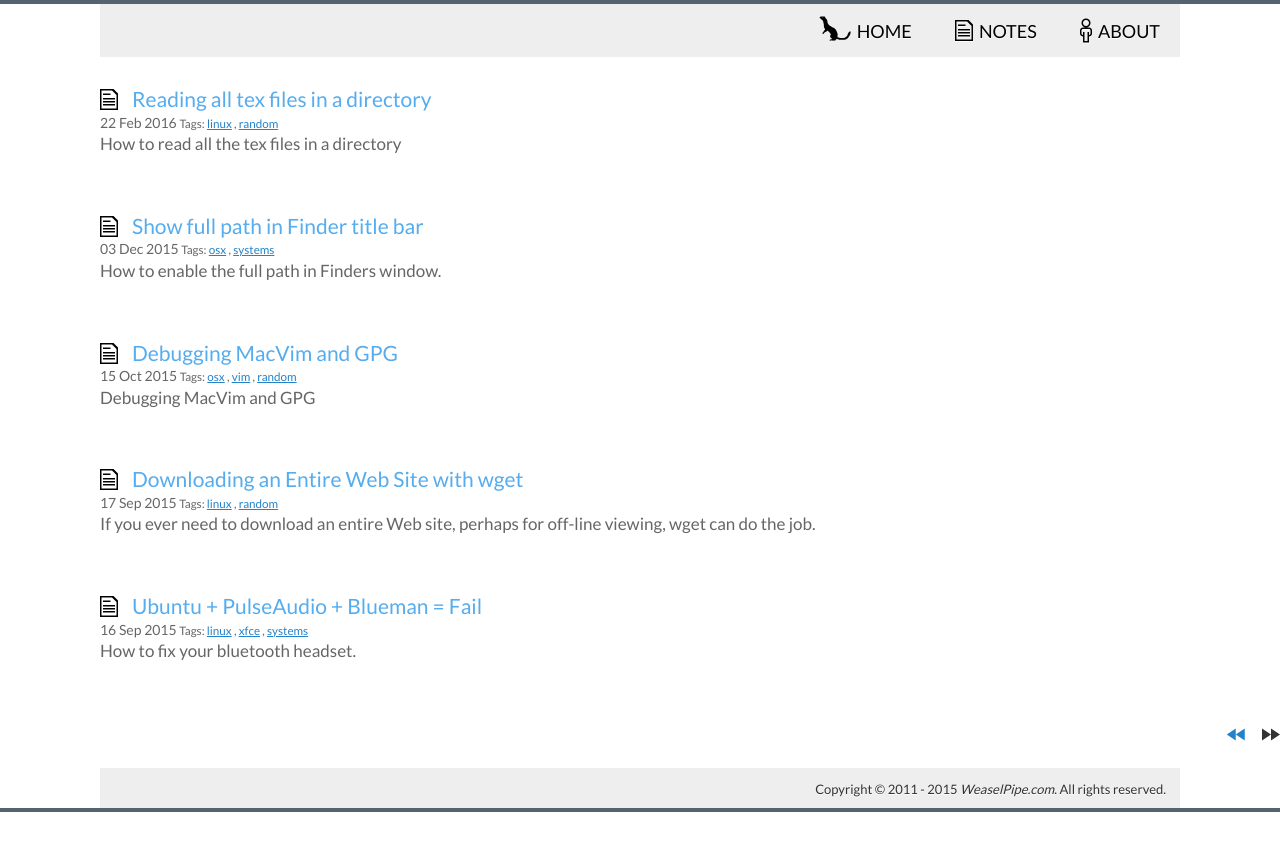
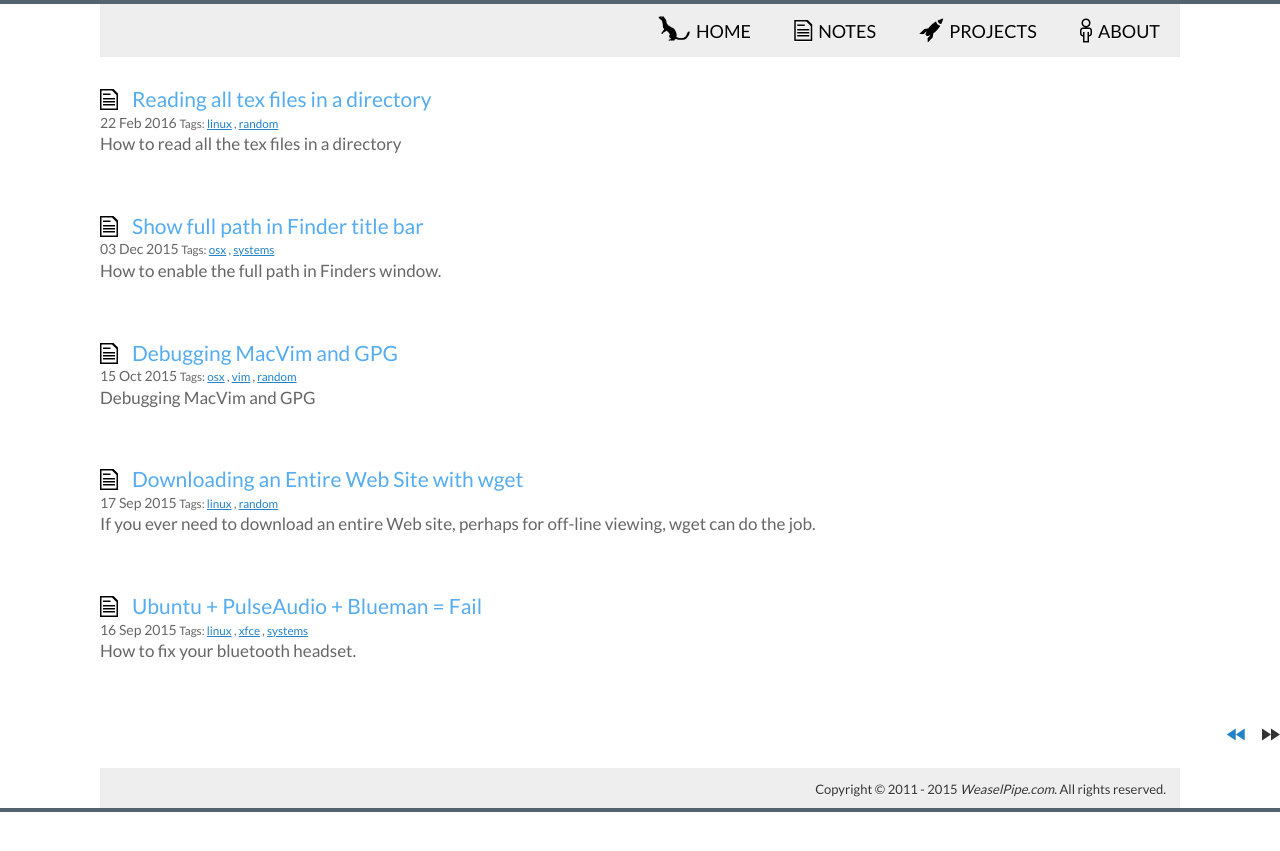
Before and after one commit to mrdanbrooks/mrdanbrooks.github.io, a Jekyll site: the page built from index.html, in a window 1280 px wide. Shown: the top 851 px of the page. Built offline with Jekyll 4.4.1, drawn with Linux system fonts in a browser that asks for light colours; the list of posts is cut into pages by our own code.

Commit message:
adds projects link

```diff
--- a/_includes/header.html
+++ b/_includes/header.html
@@ -7,6 +7,7 @@ who offers their clip art use for free -->
         <!--Change the  URL here if working on an absolute domain-->
         <li><a href="/"><span class="mega-octicon" style="margin-right: 6px;"><img src="/weasel.svg" style="width:32px;vertical-align:middle"/></span>Home</a></li>
         <li><a href="/notes"><span class="mega-octicon octicon-file-text" style="margin-right: 6px;"></span>Notes</a></li>
+        <li><a href="/projects"><span class="mega-octicon octicon-rocket" style="margin-right: 6px;"></span>Projects</a></li>
         <li><a href="/about"><span class="mega-octicon octicon-person" style="margin-right: 6px;"></span>About</a></li>
       </ul>
   </header>
```
